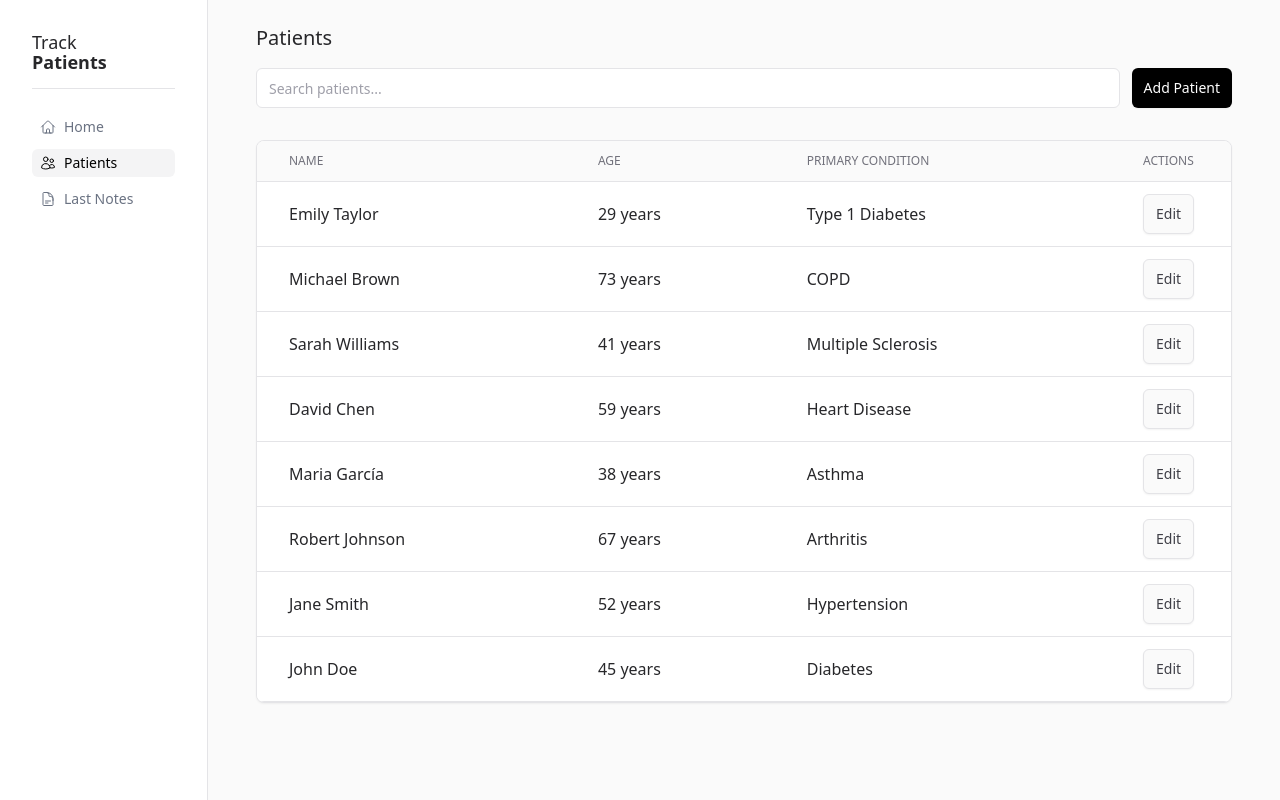
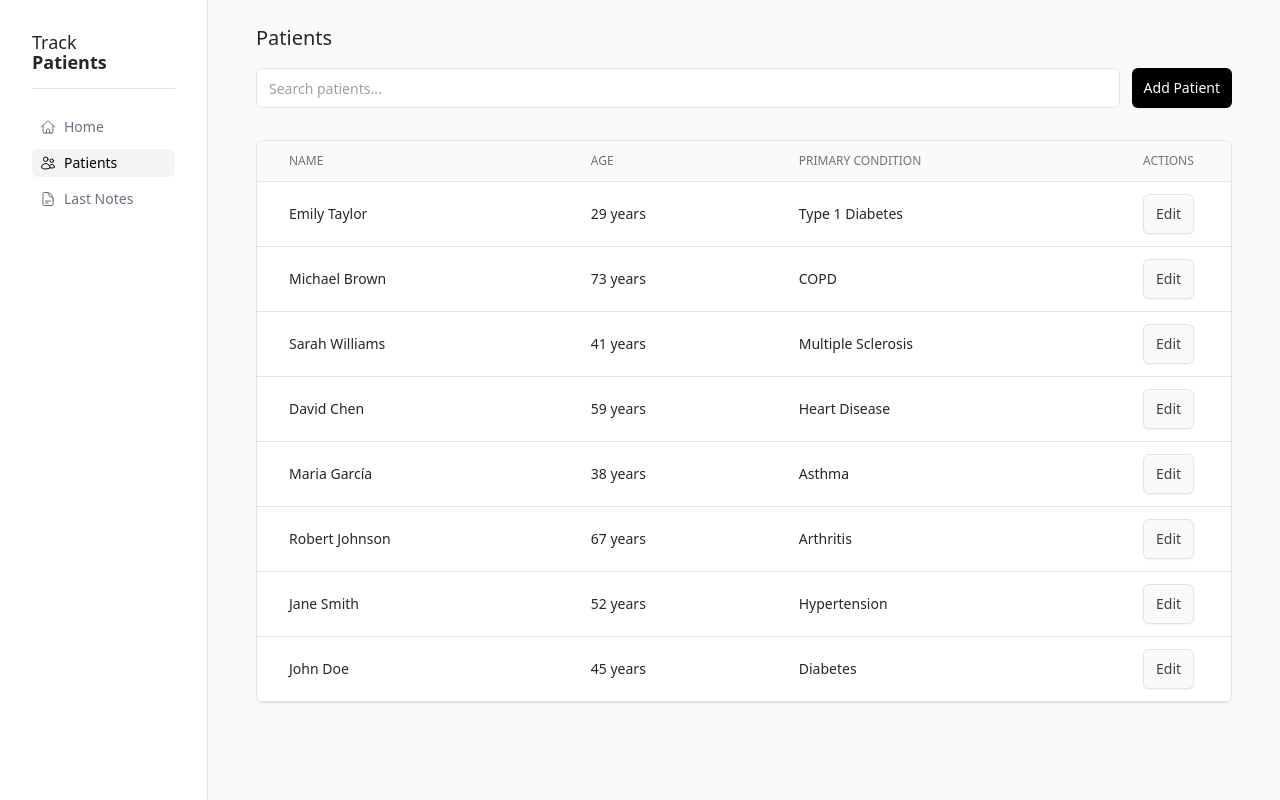
Before and after one commit to manumorante/track-patients, a React (Vite) app: page /patients in a window 1280 px wide. Built offline with nearby package versions, Linux system fonts and the light colour scheme.

Commit message:
feat: add PatientsTable component to display patient data with search functionality

```diff
--- a/src/components/patients/PatientsList.tsx
+++ b/src/components/patients/PatientsTable.tsx
@@ -5,7 +5,7 @@ import { useMemo } from 'react'
 import { Link } from 'react-router-dom'
 import Card from '../common/Card'
 
-export default function PatientsList() {
+export default function PatientsTable() {
   const searchQuery = usePatientsStore((state) => state.searchQuery)
   const editForm = usePatientsStore((state) => state.editForm)
   const { results: patients, isLoading } = useSearchPatients(searchQuery)
@@ -13,7 +13,7 @@ export default function PatientsList() {
 
   const css = {
     th: 'px-4 py-3 pl-8 text-left text-xs font-light text-zinc-500 uppercase',
-    td: 'px-4 py-3 pl-8',
+    td: 'px-4 py-3 pl-8 text-sm',
   }
 
   return (
--- a/src/pages/PatientListPage.tsx
+++ b/src/pages/PatientListPage.tsx
@@ -1,5 +1,5 @@
 import { PatientFormDialog, PatientsSearch } from '@/components/patients'
-import PatientsList from '@/components/patients/PatientsList'
+import PatientsTable from '@/components/patients/PatientsTable'
 import { usePatientsStore } from '@/stores/patientsStore'
 
 export default function PatientListPage() {
@@ -21,7 +21,7 @@ export default function PatientListPage() {
         </div>
 
         <PatientFormDialog />
-        <PatientsList />
+        <PatientsTable />
       </div>
     </>
   )
```
